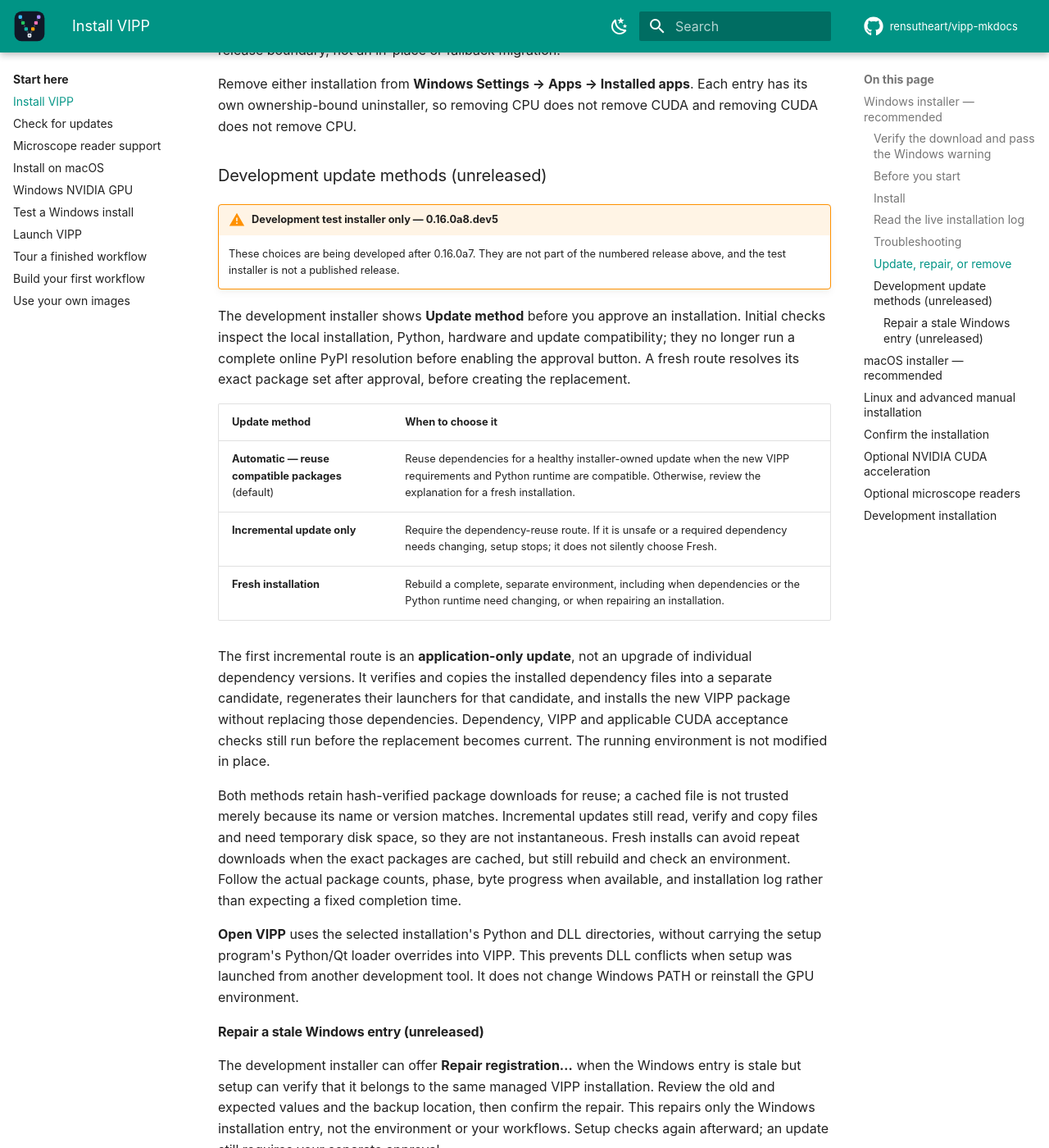
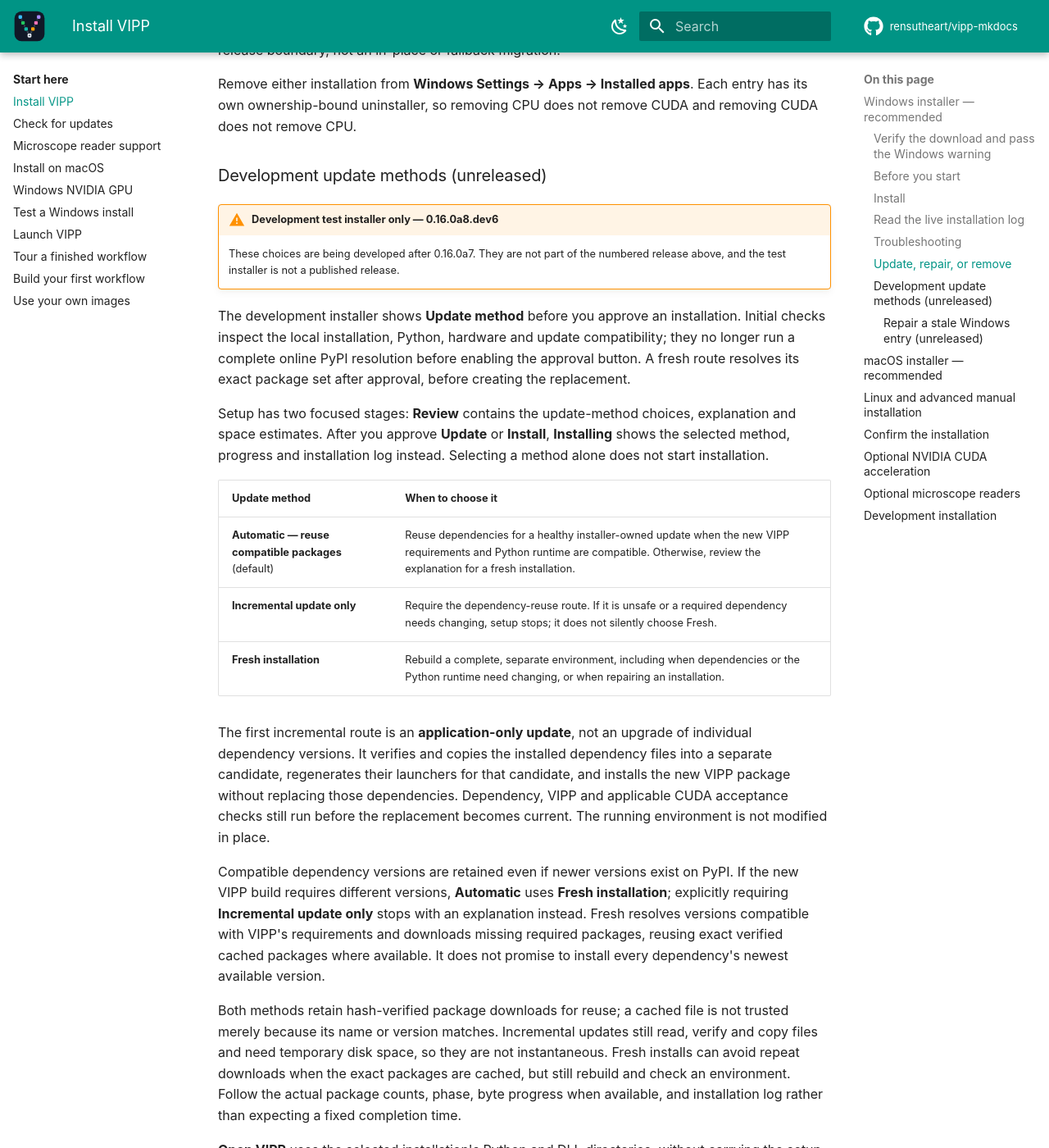
Before and after one commit to rensutheart/vipp-mkdocs, an MkDocs documentation site: the page built from docs/getting-started/installation.md, in a window 1280 px wide and 1400 px high, scrolled down 4694 px. Shown: the whole window at 82% size. Built offline with MkDocs 1.6.1 and Material for MkDocs 9.7.7, drawn with Linux system fonts in a browser that asks for light colours; plug-ins that fetch from the network failed and are left out; comment, search, counter and statistics services are not loaded; the version menu is left out.

Commit message:
docs: explain focused setup stages and dependency reuse

```diff
--- a/docs/getting-started/installation.md
+++ b/docs/getting-started/installation.md
@@ -215,7 +215,7 @@
 
 ### Development update methods (unreleased)
 
-!!! warning "Development test installer only — 0.16.0a8.dev5"
+!!! warning "Development test installer only — 0.16.0a8.dev6"
     These choices are being developed after 0.16.0a7. They are not part of the
     numbered release above, and the test installer is not a published release.
 
@@ -224,6 +224,11 @@
 and update compatibility; they no longer run a complete online PyPI resolution
 before enabling the approval button. A fresh route resolves its exact package
 set after approval, before creating the replacement.
+
+Setup has two focused stages: **Review** contains the update-method choices,
+explanation and space estimates. After you approve **Update** or **Install**,
+**Installing** shows the selected method, progress and installation log instead.
+Selecting a method alone does not start installation.
 
 | Update method | When to choose it |
 | --- | --- |
@@ -238,6 +243,14 @@
 dependencies. Dependency, VIPP and applicable CUDA acceptance checks still run
 before the replacement becomes current. The running environment is not
 modified in place.
+
+Compatible dependency versions are retained even if newer versions exist on
+PyPI. If the new VIPP build requires different versions, **Automatic** uses
+**Fresh installation**; explicitly requiring **Incremental update only** stops
+with an explanation instead. Fresh resolves versions compatible with VIPP's
+requirements and downloads missing required packages, reusing exact verified
+cached packages where available. It does not promise to install every dependency's
+newest available version.
 
 Both methods retain hash-verified package downloads for reuse; a cached file is
 not trusted merely because its name or version matches. Incremental updates
```
Also changed, not shown: docs/getting-started/windows-cuda.md (+2 -2 lines).
